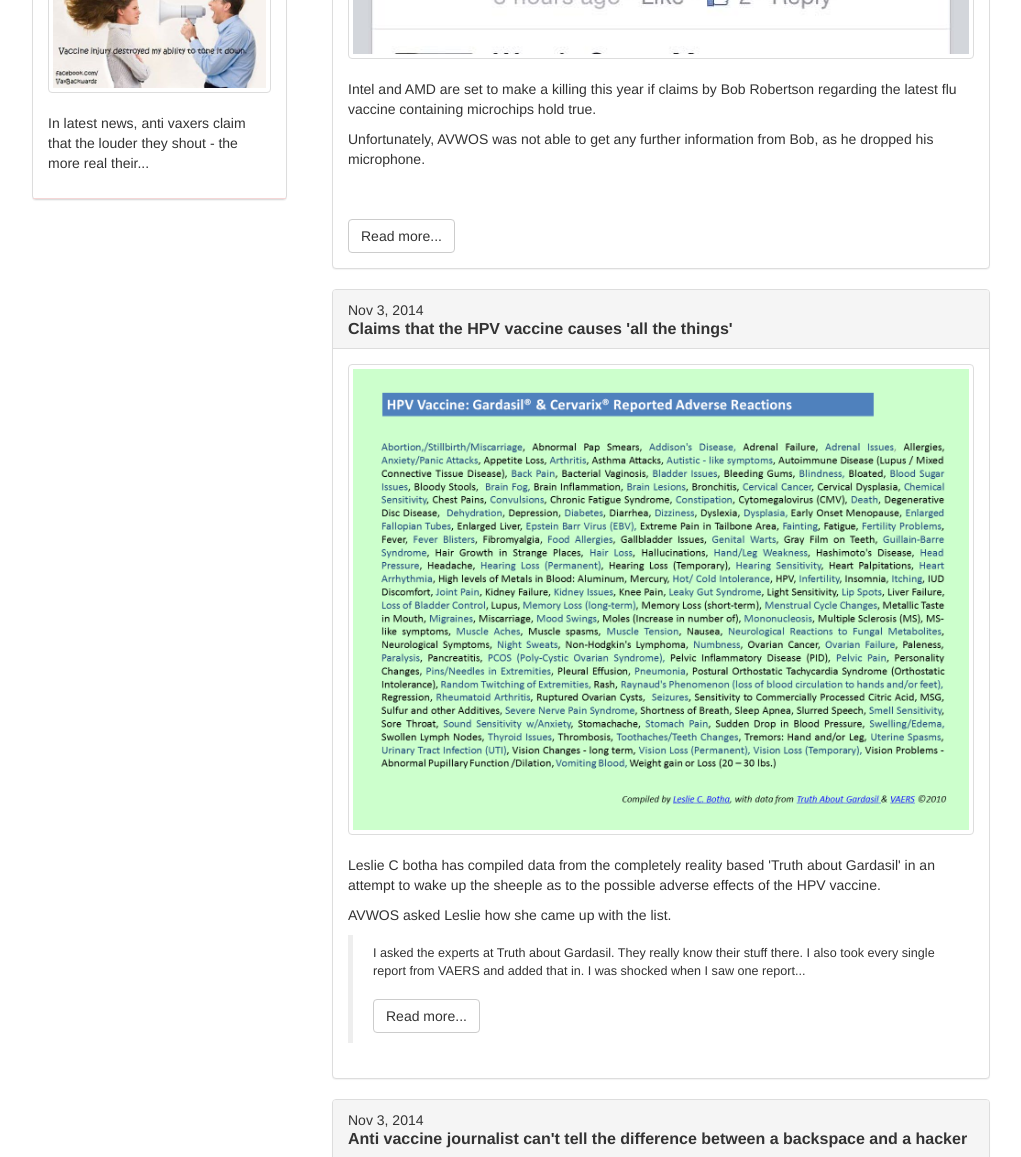
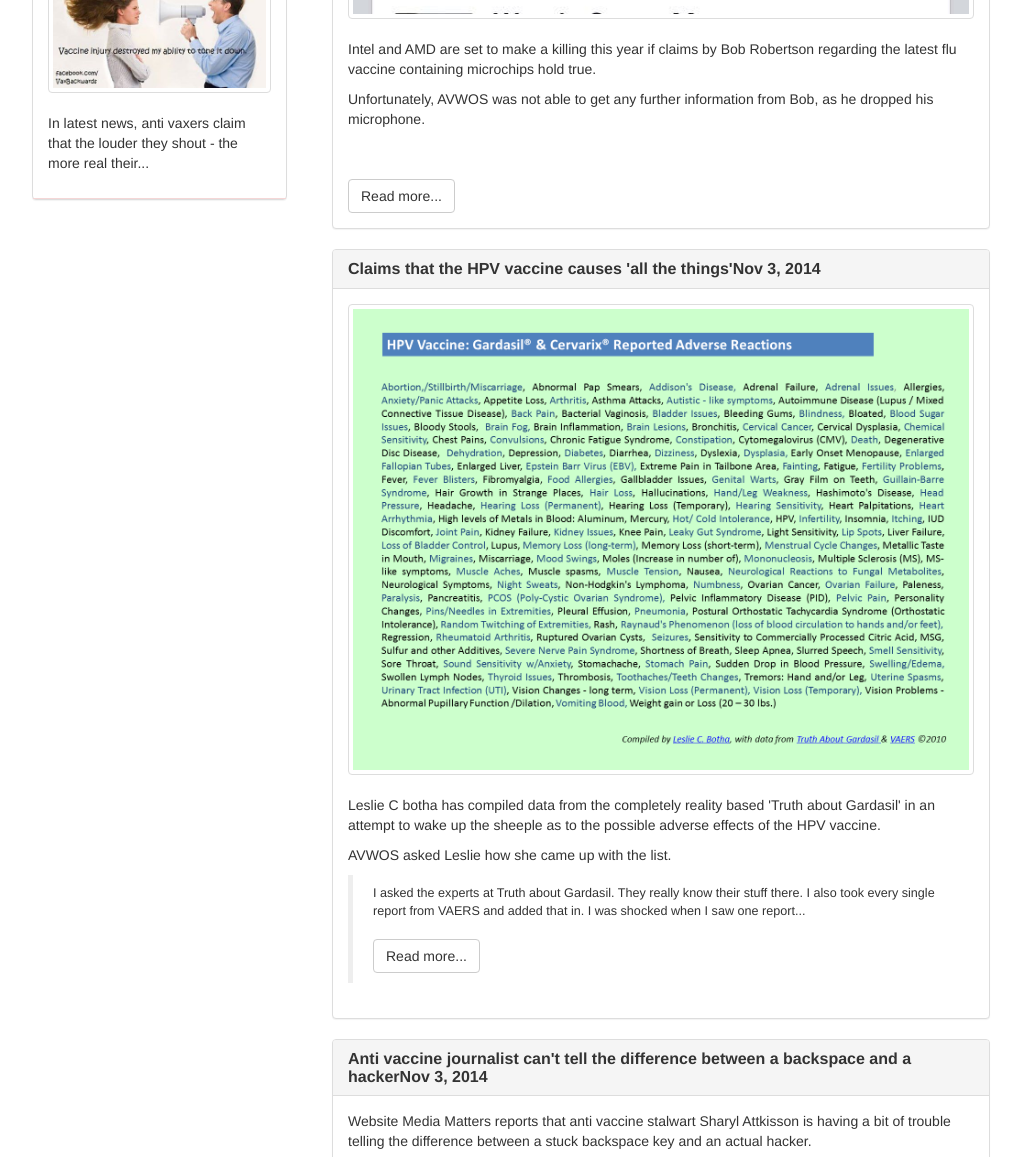
Before and after one commit to avwos/avwos-site, a Jekyll site: the page built from index.html, in a window 1280 px wide and 1400 px high, scrolled down 1362 px, cut to the strip 0-1157 px from the top of the window. Shown: the whole strip, without its empty margins (53-1074 px from the left). Built offline with Jekyll 4.4.1, drawn with Linux system fonts in a browser that asks for light colours; some web fonts are replaced; some of the changed text lies outside the part shown.

Commit message:
Adjust date placement on post excerpts on index

```diff
--- a/index.html
+++ b/index.html
@@ -7,8 +7,7 @@
   <article class="col-md-10 top-article">
     <div class="panel panel-default">
       <div class="panel-heading">
-        <span class="post-meta">{{ post.date | date: "%b %-d, %Y" }}</span>
-        <h3 class="panel-title"><a href="{{ site.baseurl }}/{{ post.url }}">{{ post.title }}</a></h3>
+        <h3 class="panel-title"><a href="{{ site.baseurl }}/{{ post.url }}">{{ post.title }}</a><span class="post-meta push-right">{{ post.date | date: "%b %-d, %Y" }}</span></h3>
       </div>
       <div class="panel-body">
         {{ post.content | truncatewords: 80 }}<br><br>
```
